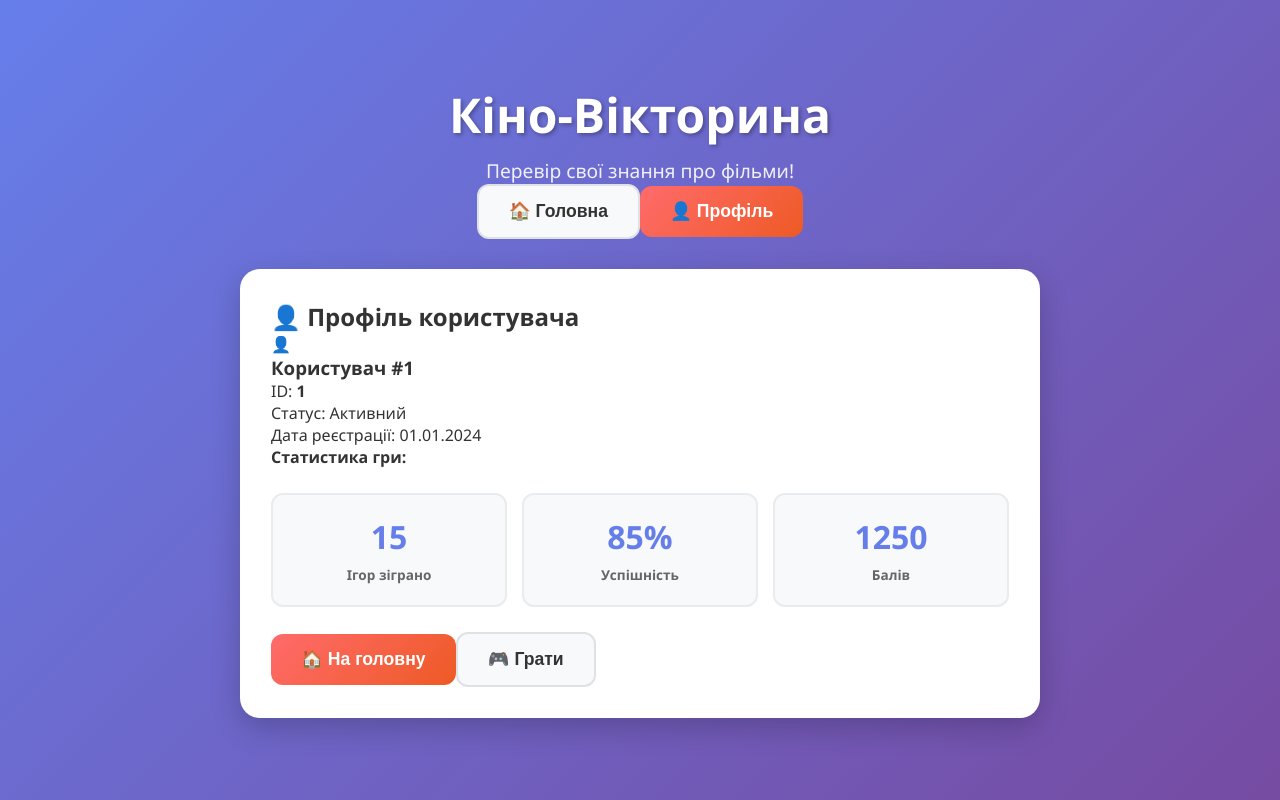
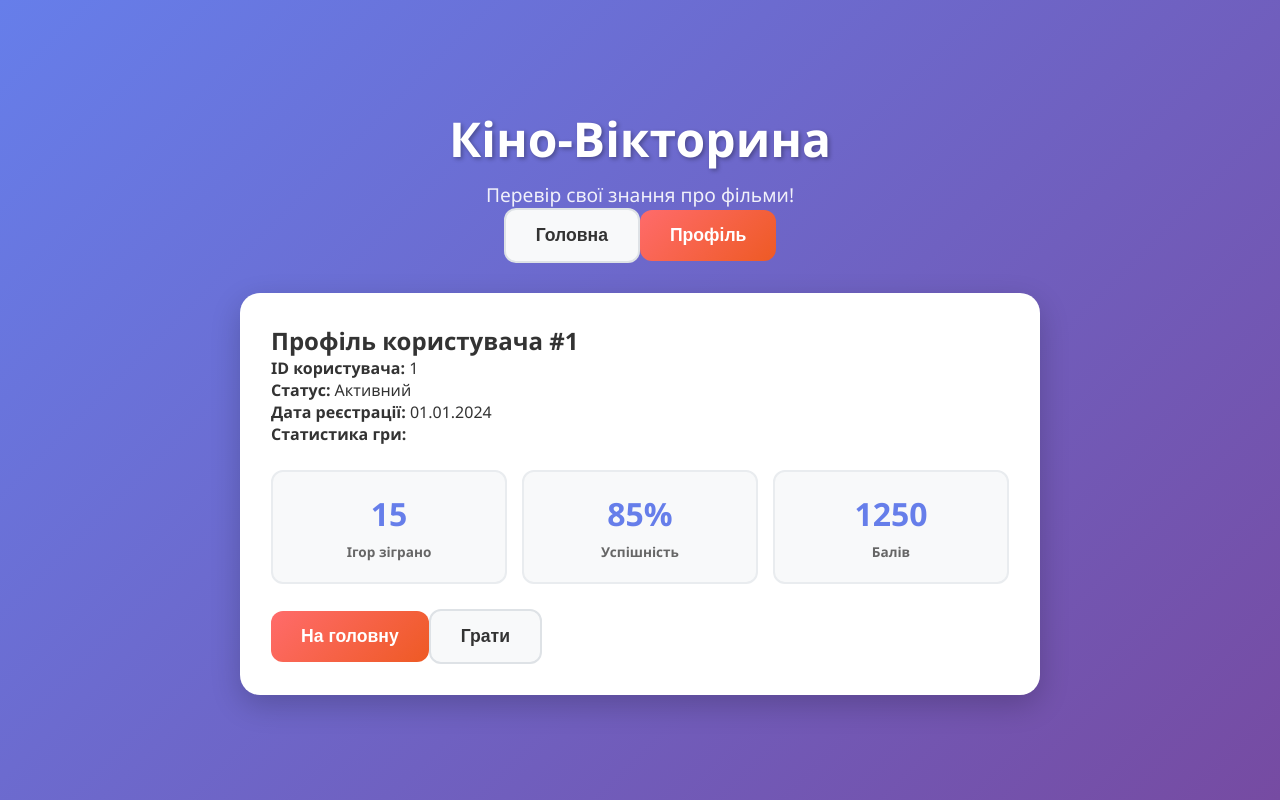
Before and after one commit to MariaVlod/quiz-game, a React (Vite) app: page /user/1 in a window 1280 px wide. Built offline with nearby package versions, Linux system fonts and the light colour scheme; sample sign-in values are in the browser's storage.

Commit message:
fixed dynamic id issues

```diff
--- a/src/components/Button.tsx
+++ b/src/components/Button.tsx
@@ -6,6 +6,7 @@ interface ButtonProps {
   variant?: 'primary' | 'secondary';
   disabled?: boolean;
   type?: 'button' | 'submit' | 'reset';
+  size?: 'small' | 'medium' | 'large';
   className?: string;
 }
 
--- a/src/components/GameOverModal.tsx
+++ b/src/components/GameOverModal.tsx
@@ -33,21 +33,13 @@ const GameOverModal: React.FC<GameOverModalProps> = ({
     return "Спробуй ще раз! Ти покращиш результат! 🔄";
   };
 
-  const getResultEmoji = () => {
-    if (percent >= 90) return "🏆";
-    if (percent >= 70) return "⭐";
-    if (percent >= 50) return "👍";
-    if (percent >= 30) return "💪";
-    return "🔄";
-  };
-
   const handleSaveAndView = () => {
     onSaveResults();
     onClose();
   };
 
   return (
-    <Modal isOpen={isOpen} onClose={onClose} title={`Гра завершена! ${getResultEmoji()}`}>
+    <Modal isOpen={isOpen} onClose={onClose} title="Гра завершена!">
       <div className="game-over-modal">
         <div className="result-summary">
           <div className="final-score">
@@ -68,28 +60,18 @@ const GameOverModal: React.FC<GameOverModalProps> = ({
               <span>Успішність:</span>
               <strong>{percent}%</strong>
             </div>
-            <div className="stat-row">
-              <span>Неправильних:</span>
-              <strong>{incorrect}</strong>
-            </div>
-            {skipped > 0 && (
-              <div className="stat-row">
-                <span>Пропущених:</span>
-                <strong>{skipped}</strong>
-              </div>
-            )}
           </div>
         </div>
 
         <div className="modal-actions">
           <Button onClick={onRestart} variant="primary">
-            ↺ Грати знову
+            Грати знову
           </Button>
           <Button onClick={handleSaveAndView} variant="primary">
-            📊 Переглянути результати
+            Переглянути результати
           </Button>
           <Button onClick={onNewGame} variant="secondary">
-            🏠 Нова гра
+            Нова гра
           </Button>
         </div>
       </div>
--- a/src/components/Header.tsx
+++ b/src/components/Header.tsx
@@ -4,6 +4,11 @@ import Button from './Button';
 
 const Header: React.FC = () => {
   const location = useLocation();
+
+  const handleUserProfile = () => {
+    const userId = sessionStorage.getItem('currentUserId') || '1';
+    return `/user/${userId}`;
+  };
 
   return (
     <header className="header">
@@ -17,17 +22,15 @@ const Header: React.FC = () => {
           <Link to="/">
             <Button
               variant={location.pathname === '/' ? 'primary' : 'secondary'}
-              className="nav-button"
             >
-              🏠 Головна
+              Головна
             </Button>
           </Link>
-          <Link to="/user/1">
+          <Link to={handleUserProfile()}>
             <Button
               variant={location.pathname.startsWith('/user') ? 'primary' : 'secondary'}
-              className="nav-button"
             >
-              👤 Профіль
+              Профіль
             </Button>
           </Link>
         </nav>
--- a/src/pages/GamePage.tsx
+++ b/src/pages/GamePage.tsx
@@ -16,7 +16,6 @@ const GamePage: React.FC = () => {
   const navigate = useNavigate();
   const [questions, setQuestions] = useState<QuestionType[]>([]);
 
-  // Завантаження питань з sessionStorage
   useEffect(() => {
     const savedQuestions = sessionStorage.getItem('quizQuestions');
     if (savedQuestions) {
@@ -89,7 +88,7 @@ const GamePage: React.FC = () => {
   };
 
   const handleSaveResults = () => {
-    // Зберігаємо результати в sessionStorage для ResultPage
+    // Зберігаємо результати для ResultPage
     sessionStorage.setItem('quizResults', JSON.stringify({
       score,
       answersHistory
--- a/src/pages/ResultPage.tsx
+++ b/src/pages/ResultPage.tsx
@@ -11,7 +11,6 @@ const ResultPage: React.FC = () => {
   const [score, setScore] = useState(0);
   const [answersHistory, setAnswersHistory] = useState<AnswerHistory[]>([]);
 
-  // Завантаження результатів з sessionStorage
   useEffect(() => {
     const savedResults = sessionStorage.getItem('quizResults');
     if (savedResults) {
@@ -50,7 +49,9 @@ const ResultPage: React.FC = () => {
   };
 
   const handleUserProfile = () => {
-    navigate('/user/1');
+    // Отримуємо ID користувача з sessionStorage
+    const userId = sessionStorage.getItem('currentUserId') || '1';
+    navigate(`/user/${userId}`);
   };
 
   return (
@@ -96,16 +97,6 @@ const ResultPage: React.FC = () => {
               </div>
             </div>
 
-            <div className="results-breakdown">
-              <h4>Детальна статистика:</h4>
-              <ul>
-                <li>✅ Правильних відповідей: <strong>{correct}</strong></li>
-                <li>❌ Неправильних відповідей: <strong>{incorrect}</strong></li>
-                <li>⏰ Пропущених питань: <strong>{skipped}</strong></li>
-                <li>📊 Загальна успішність: <strong>{percent}%</strong></li>
-              </ul>
-            </div>
-
             <p className="summary">
               {correct > 0 ? `Ти правильно відповів на ${correct} з ${total} запитань` : 'На жаль, ти не дав жодної правильної відповіді'}
               {skipped > 0 && ` (пропущено ${skipped} питань)`}
@@ -115,13 +106,13 @@ const ResultPage: React.FC = () => {
 
           <div className="result-page__actions">
             <Button onClick={handleRestart} variant="primary">
-              ↺ Грати знову
+              Грати знову
             </Button>
             <Button onClick={handleNewGame} variant="secondary">
-              🏠 Нова гра
+              Нова гра
             </Button>
             <Button onClick={handleUserProfile} variant="secondary">
-              👤 Профіль
+              Профіль
             </Button>
           </div>
         </div>
--- a/src/pages/StartPage.tsx
+++ b/src/pages/StartPage.tsx
@@ -17,8 +17,9 @@ const StartPage: React.FC = () => {
 
   const handleStart = () => {
     if (questions.length > 0) {
-      // Зберігаємо питання в sessionStorage для GamePage
+      // Зберігаємо питання та ID користувача в sessionStorage
       sessionStorage.setItem('quizQuestions', JSON.stringify(questions));
+      sessionStorage.setItem('currentUserId', '1'); // Простий ID для прикладу
       navigate('/game');
     }
   };
@@ -33,7 +34,9 @@ const StartPage: React.FC = () => {
   };
 
   const handleUserProfile = () => {
-    navigate('/user/1'); // Можна зробити динамічний ID
+    // Отримуємо ID користувача з sessionStorage або використовуємо дефолтний
+    const userId = sessionStorage.getItem('currentUserId') || '1';
+    navigate(`/user/${userId}`);
   };
 
   return (
@@ -42,7 +45,7 @@ const StartPage: React.FC = () => {
 
       <Card className="start-page__card">
         <div className="start-page__content">
-          <h2>Ласкаво просимо до Кіно-Вікторини! 🎬</h2>
+          <h2>Ласкаво просимо до Кіно-Вікторини!</h2>
 
           <div className="current-settings">
             <h4>Поточні налаштування:</h4>
@@ -63,7 +66,6 @@ const StartPage: React.FC = () => {
             </ul>
           </div>
 
-          {/* Стани завантаження та помилок */}
           {loading && (
             <div className="loading-state">
               <p>Завантаження питань...</p>
@@ -90,18 +92,18 @@ const StartPage: React.FC = () => {
 
           <div className="start-actions">
             <Button onClick={handleShowSettings} variant="secondary">
-              ⚙️ Налаштування
+              Налаштування
             </Button>
 
             <Button
               onClick={handleStart}
               disabled={loading || questions.length === 0}
             >
-              {loading ? 'Завантаження...' : '🎮 Почати гру'}
+              {loading ? 'Завантаження...' : 'Почати гру'}
             </Button>
 
             <Button onClick={handleUserProfile} variant="secondary">
-              👤 Профіль
+              Профіль
             </Button>
           </div>
         </div>
@@ -122,7 +124,6 @@ const StartPage: React.FC = () => {
   );
 };
 
-// Допоміжні функції
 function getDifficultyLabel(difficulty: string): string {
   const labels: { [key: string]: string } = {
     easy: 'Легка',
--- a/src/pages/UserProfilePage.tsx
+++ b/src/pages/UserProfilePage.tsx
@@ -13,18 +13,13 @@ const UserProfilePage: React.FC = () => {
 
       <Card className="user-profile__card">
         <div className="user-profile__content">
-          <h2>👤 Профіль користувача</h2>
+          <h2>Профіль користувача #{id}</h2>
 
           <div className="user-info">
-            <div className="user-avatar">
-              <span>👤</span>
-            </div>
-
             <div className="user-details">
-              <h3>Користувач #{id}</h3>
-              <p>ID: <strong>{id}</strong></p>
-              <p>Статус: <span className="status-active">Активний</span></p>
-              <p>Дата реєстрації: 01.01.2024</p>
+              <p><strong>ID користувача:</strong> {id}</p>
+              <p><strong>Статус:</strong> Активний</p>
+              <p><strong>Дата реєстрації:</strong> 01.01.2024</p>
             </div>
           </div>
 
@@ -49,12 +44,12 @@ const UserProfilePage: React.FC = () => {
           <div className="user-actions">
             <Link to="/">
               <Button variant="primary">
-                🏠 На головну
+                На головну
               </Button>
             </Link>
             <Link to="/game">
               <Button variant="secondary">
-                🎮 Грати
+                Грати
               </Button>
             </Link>
           </div>
```
